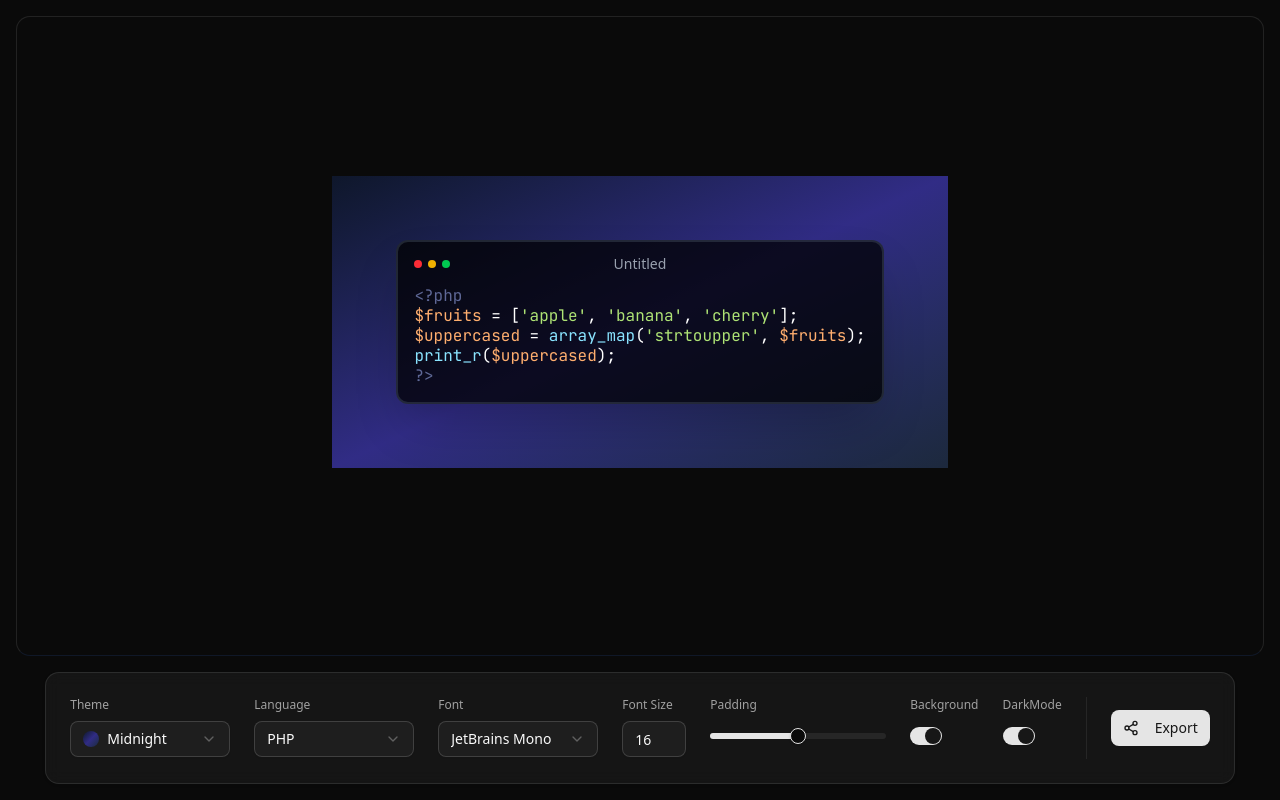
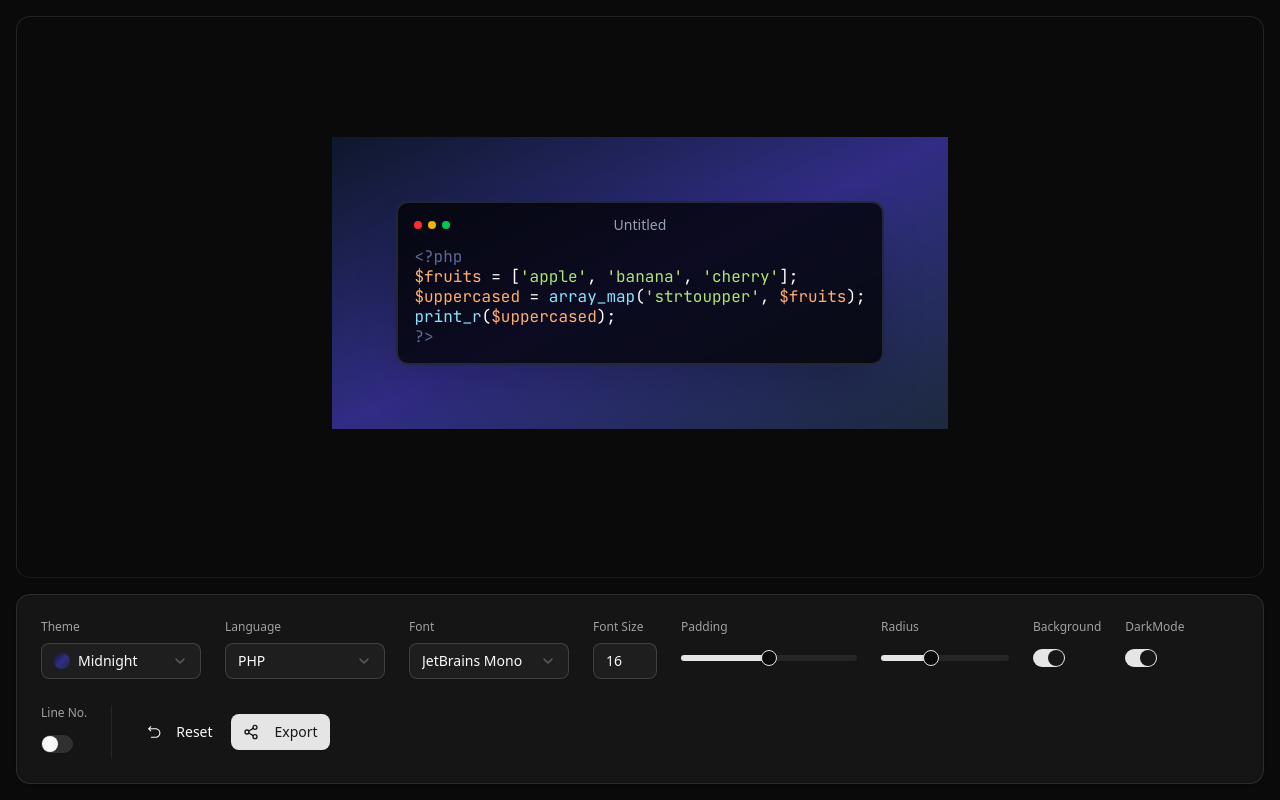
Before and after one commit to sunilband/shipship, a Next.js app: page / in a window 1280 px wide. Built offline with nearby package versions, Linux system fonts and the light colour scheme.

Commit message:
feat(ui): wire up new controls and a reset button
mount the line number + radius controls in the toolbar, add a Reset
button next to Export, and parse the new fields (showLineNumbers,
borderRadius, showBackground) from shared links so they round-trip.

```diff
--- a/app/page.tsx
+++ b/app/page.tsx
@@ -20,6 +20,8 @@ import FontSizeInput from "@/components/controls/FontSizeInput";
 import PaddingSlider from "@/components/controls/PaddingSlider";
 import BackgroundSwitch from "@/components/controls/BackgroundSwitch";
 import DarkModeSwitch from "@/components/controls/DarkModeSwitch";
+import LineNumbersSwitch from "@/components/controls/LineNumbersSwitch";
+import RadiusSlider from "@/components/controls/RadiusSlider";
 import ExportOptions from "@/components/controls/ExportOptions";
 
 function App() {
@@ -43,8 +45,11 @@ function App() {
       code: state.code ? atob(state.code) : "",
       autoDetectLanguage: state.autoDetectLanguage === "true",
       darkMode: state.darkMode === "true",
+      showBackground: state.showBackground !== "false",
+      showLineNumbers: state.showLineNumbers === "true",
       fontSize: Number(state.fontSize || 18),
       padding: Number(state.padding || 64),
+      borderRadius: Number(state.borderRadius || 12),
     });
   }, []);
 
@@ -107,10 +112,21 @@ function App() {
           <FontSelect />
           <FontSizeInput />
           <PaddingSlider />
+          <RadiusSlider />
           <BackgroundSwitch />
           <DarkModeSwitch />
+          <LineNumbersSwitch />
           <div className="w-px bg-neutral-800" />
-          <div className="place-self-center">
+          <div className="place-self-center flex items-center gap-2">
+            <Button
+              size="sm"
+              variant="ghost"
+              title="Reset all settings"
+              onClick={() => usePreferencesStore.getState().resetPreferences()}
+            >
+              <ResetIcon className="mr-2" />
+              Reset
+            </Button>
             <ExportOptions
               targetRef={
                 editorRef as unknown as React.RefObject<HTMLDivElement>
```
